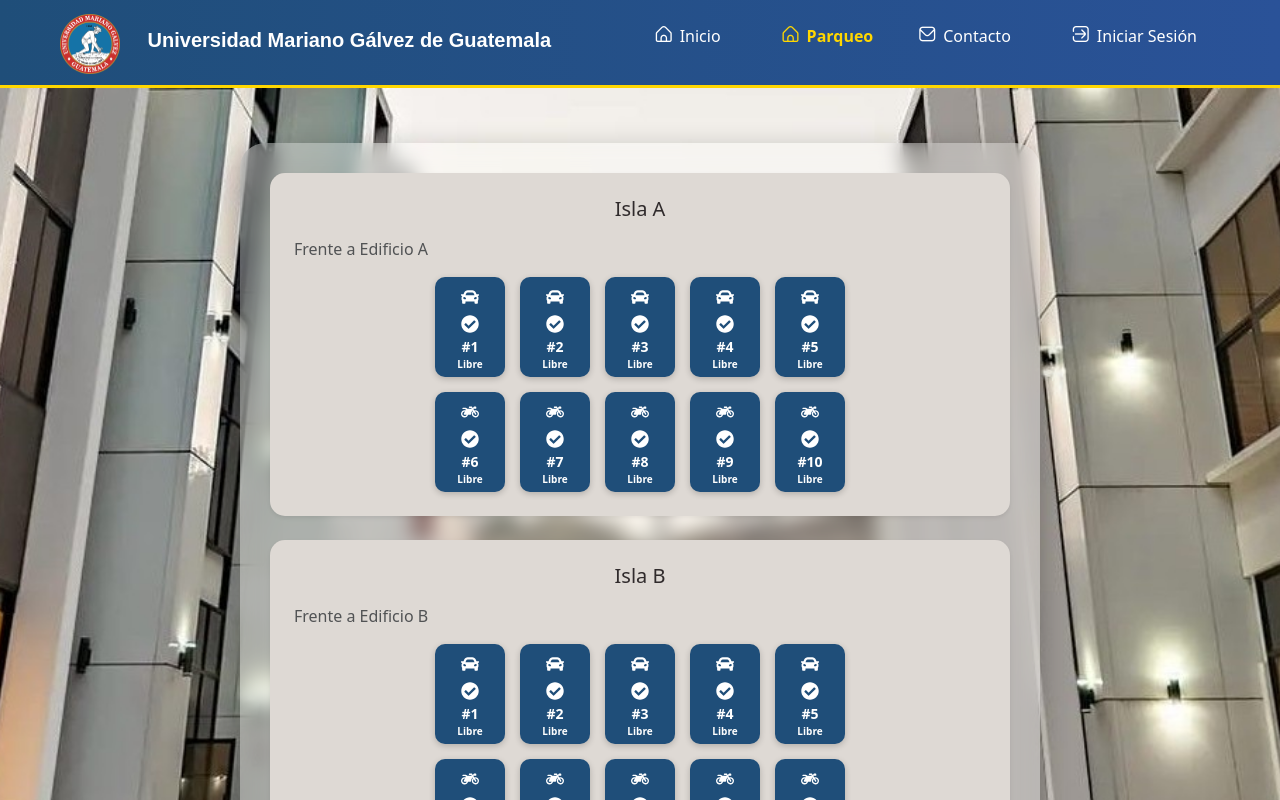
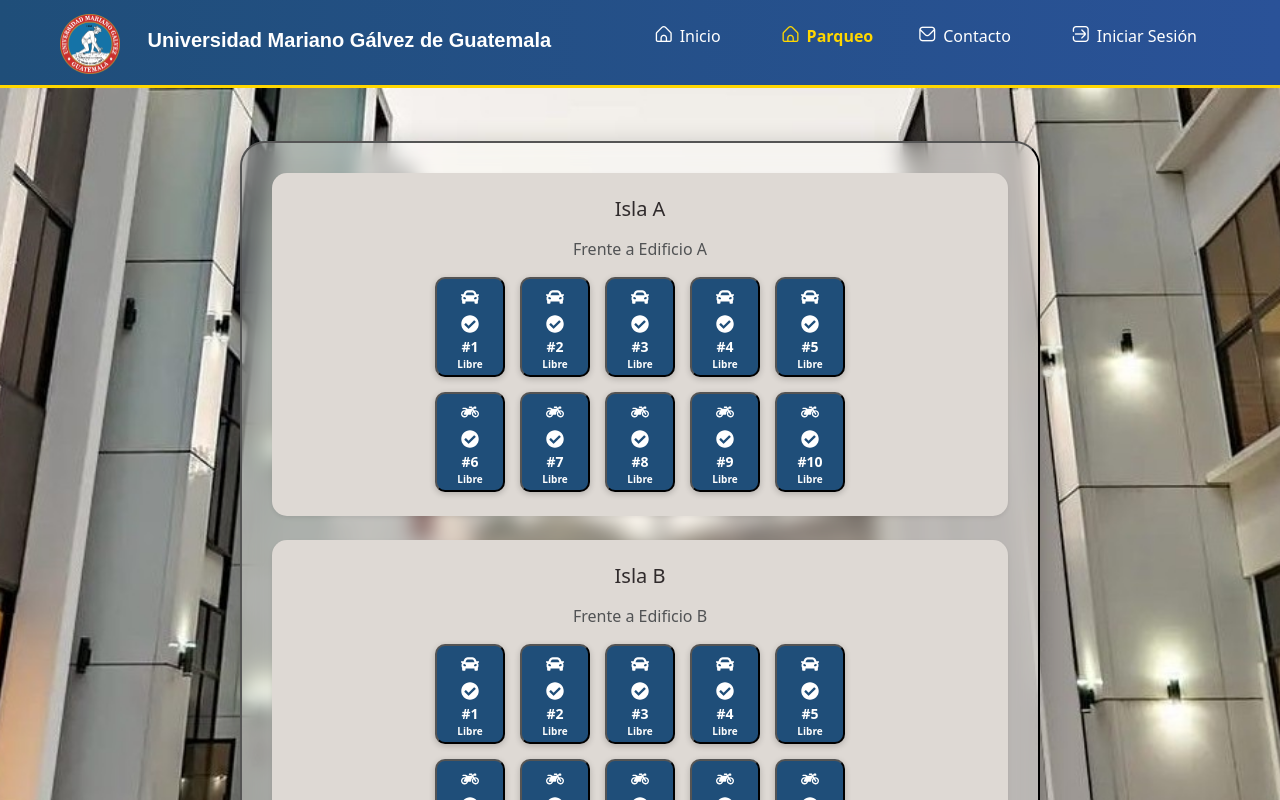
Before and after one commit to Seily-Repo/UMG_Parqueo_FrontEnd, a React (Create React App) app: page /parqueo in a window 1280 px wide. Shown: the top 800 px of the page. Built offline with nearby package versions, Linux system fonts and the light colour scheme.

Commit message:
Cambio de Estado de los Botones
Cambios de Estado de los botones

```diff
--- a/src/components/Espacio.jsx
+++ b/src/components/Espacio.jsx
@@ -1,8 +1,11 @@
-import { FaCar, FaMotorcycle, FaCheckCircle } from "react-icons/fa";
+import { FaCar, FaMotorcycle, FaCheckCircle, } from "react-icons/fa";
+import React, { useState } from 'react';
+
 
 export default function Espacio({ numero, ocupado, tipo }) {
   return (
-    <div
+
+    <button
       style={{
         width: "70px",
         height: "100px",
@@ -17,9 +20,15 @@ export default function Espacio({ numero, ocupado, tipo }) {
         boxShadow: "0 2px 6px rgba(0,0,0,0.2)",
         cursor: "pointer",
         transition: "transform 0.2s"
+
       }}
       onMouseEnter={(e) => e.currentTarget.style.transform = "scale(1.1)"}
       onMouseLeave={(e) => e.currentTarget.style.transform = "scale(1)"}
+   onClick={(e) => e.currentTarget.style.backgroundColor="green"}
+onDoubleClickCapture={(e) => e.currentTarget.style.backgroundColor="red"}
+
+
+
     >
 
       <div style={{ fontSize: "18px" }}>
@@ -36,6 +45,6 @@ export default function Espacio({ numero, ocupado, tipo }) {
       <small style={{ fontSize: "10px" }}>
         {ocupado ? "Ocupado" : "Libre"}
       </small>
-    </div>
+    </button>
   );
 }
--- a/src/components/Isla.jsx
+++ b/src/components/Isla.jsx
@@ -1,6 +1,6 @@
 import Espacio from "./Espacio";
 
-export default function Isla({ carros = 5, motos = 5 }) {
+export default function Isla({ carros = 7, motos = 5 }) {
 
   //  Genera dinámicamente los espacios
   const espacios = [
--- a/src/pages/Parqueo.jsx
+++ b/src/pages/Parqueo.jsx
@@ -3,21 +3,23 @@ import Nav from "../components/nav";
 import "../styles/Parqueo.css";
 
 export default function Parqueo() {
+
   return (
     <>
       <Nav />
 
       <div className="fondo-parqueo">
         <div className="overlay-parqueo">
-          <div className="card-parqueo">
+          <button className="card-parqueo" onClick={(e) => e.currentTarget.disabled="false"}>
 
-            <div className="d-flex flex-column align-items-center gap-4">
+            <div className="d-flex flex-column align-items-center gap-4" >
 
               {/* ISLA A */}
-              <div className="card-isla p-4 shadow-sm w-100">
+              <div className="card-isla p-4 shadow-sm w-100"
+            >
                 <h5 className="text-center mb-3">Isla A</h5>
                 <p className="text-muted">Frente a Edificio A</p>
-                <Isla carros={5} motos={5} />
+                <Isla  carros={5} motos={5} />
               </div>
 
               {/* ISLA B */}
@@ -29,7 +31,8 @@ export default function Parqueo() {
 
             </div>
 
-          </div>
+          </button>
+
         </div>
       </div>
     </>
```
Also changed, not shown: src/styles/Parqueo.css (line endings or trailing spaces).
